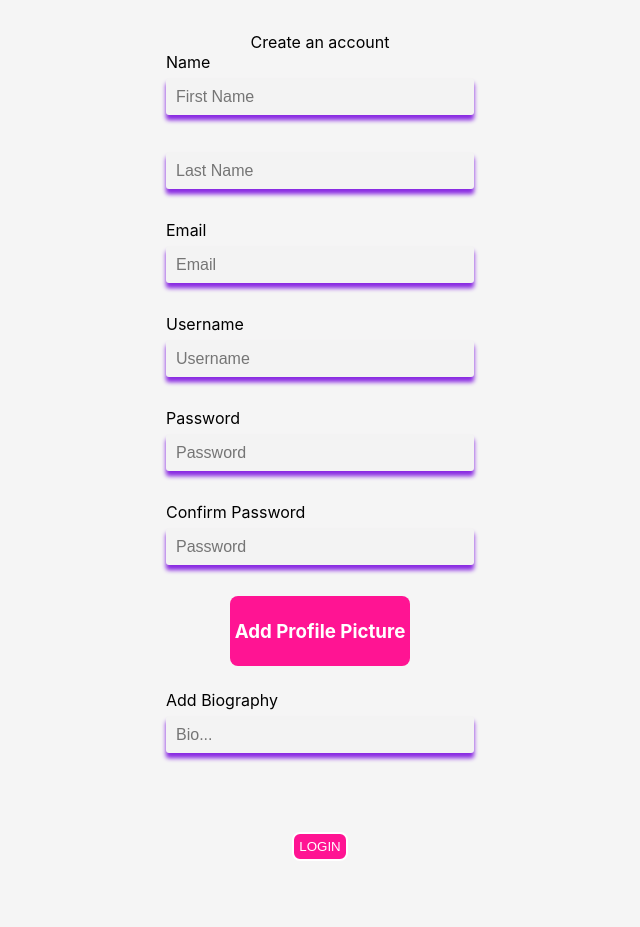
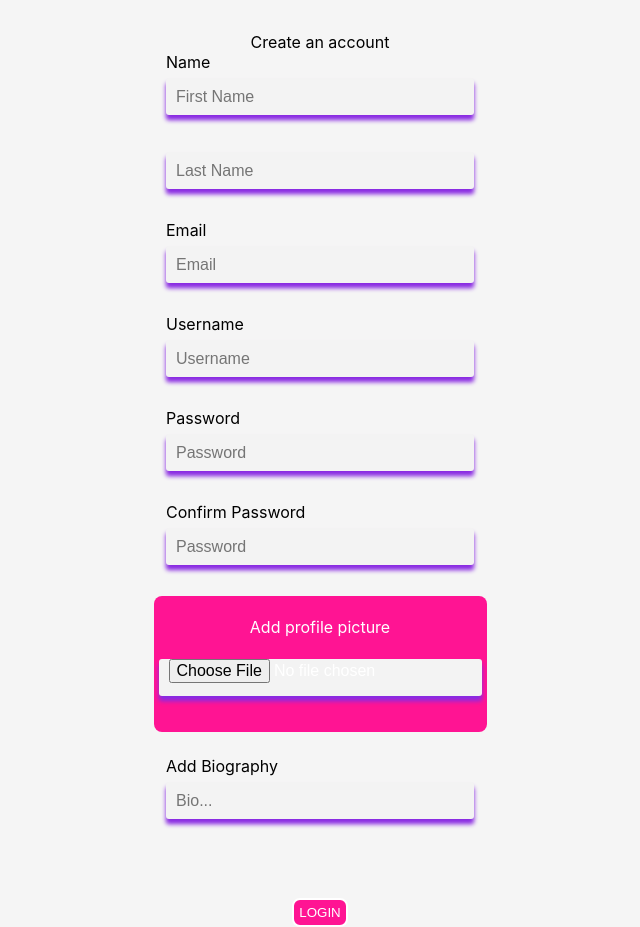
Before and after one commit to jagmeet18/front-end, a React (Create React App) app: page /signup in a window 1280 px wide. Shown: the whole page, without its empty margins (320-960 px from the left). Before the commit the page ends 861 px from the top, so only its background shows below. Built offline with nearby package versions, Linux system fonts and the light colour scheme.

Commit message:
added upload pic

```diff
--- a/package.json
+++ b/package.json
@@ -11,6 +11,7 @@
     "react-dom": "^17.0.2",
     "react-router-dom": "^5.3.0",
     "react-scripts": "^5.0.0",
+    "react-upload-gallery": "^0.4.0",
     "uuid": "^8.3.2",
     "web-vitals": "^2.1.3"
   },
--- a/src/signup.js
+++ b/src/signup.js
@@ -10,11 +10,11 @@ const SignUp = () => {
     const [confirm, setConfirmPassword] = useState('');
     const [password, setPassword] = useState('');
     const [bio, setBio] = useState('');
-
     const[user, setUser] = useState()
     const [PasswordDiff, setPasswordDiff] = useState();
+    const[pfp, setPfp] = useState('');
 
-    function postUser(fName,lName,email,username,password,bio){
+    function postUser(fName,lName,email,username,password,pfp,bio){
         axios
         .post('http://localhost:3000/profiles', {
             id: uuidv4(),
@@ -23,6 +23,7 @@ const SignUp = () => {
             email: email,
             username: username,
             password: password,
+            pfp: pfp,
             bio: bio
         })
         .then((res) => {
@@ -34,10 +35,25 @@ const SignUp = () => {
         console.log(user);
     },[user]);
 
+
+
+    const UploadPic = (e) => {
+        console.log('button to upload clicked')
+        const reader = new FileReader();
+        console.log(reader)
+        reader.onload = () => {
+            if(reader.readyState === 2){
+                setPfp(reader.result);
+                //console.log(reader.result)
+            }
+        }
+        reader.readAsDataURL(e.target.files[0]);
+    }
+
     const handleSubmit = (e) => {
         e.preventDefault();
         if(confirm === password) {
-            postUser(fName, lName, email, username, password, bio);
+            postUser(fName, lName, email, username, password,pfp, bio);
             setPasswordDiff(false);
         } else {
             setPasswordDiff(true);
@@ -77,8 +93,10 @@ const SignUp = () => {
                 </div>
                 <div className="form_group">
                 <div className="pfp">
-                    <h3>Add Profile Picture</h3>
-
+                    <p>
+                        Add profile picture
+                    </p>
+                    <input type="file" accept="image/*" name="image-upload" id="input" onChange={UploadPic}></input>
                     {/* need to add the functionallity for uploading poic ture will do later after finishing the resty of the work */}
 
                 </div>
```
Also changed, not shown: 1 other file (tests, documents, lock files or other folders).
